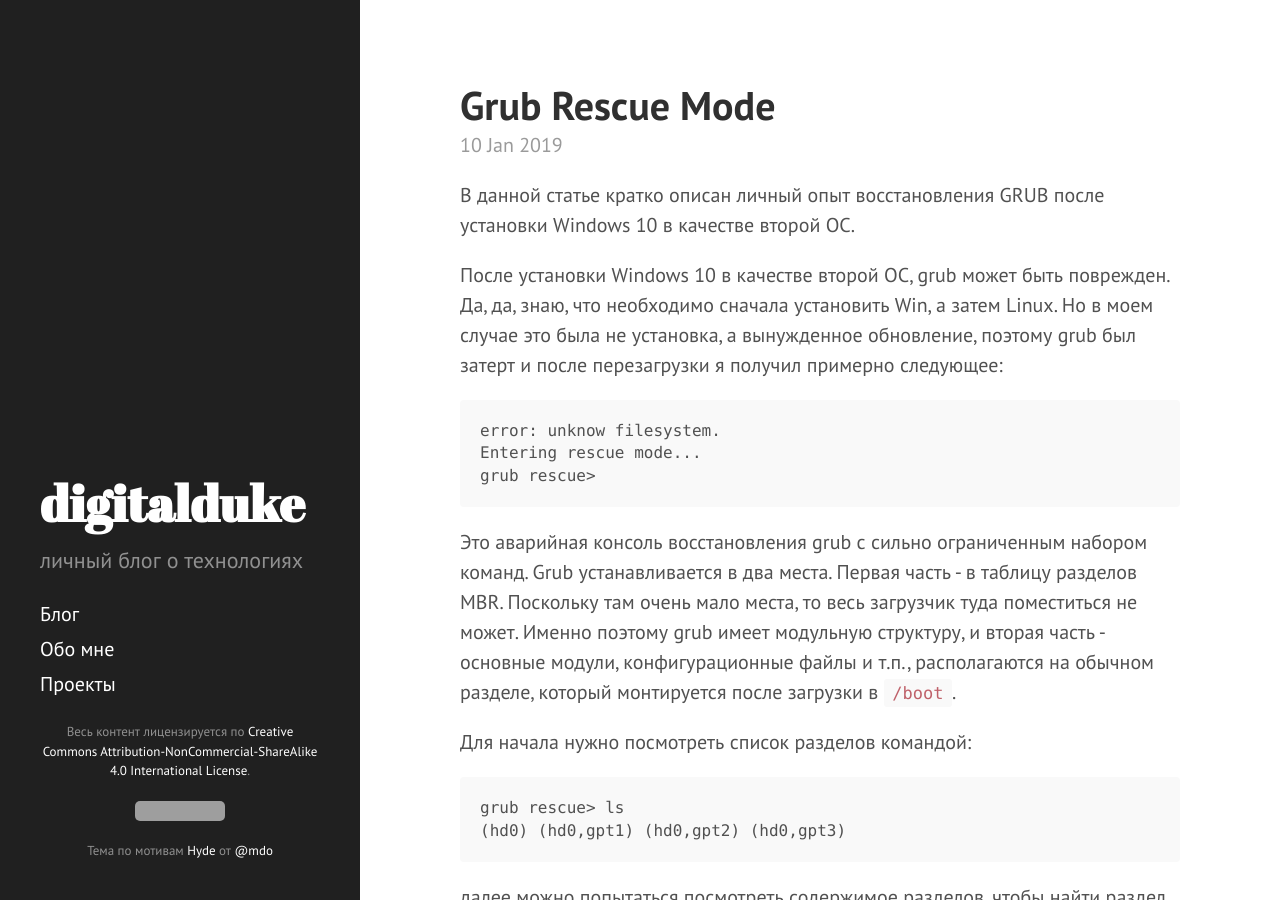
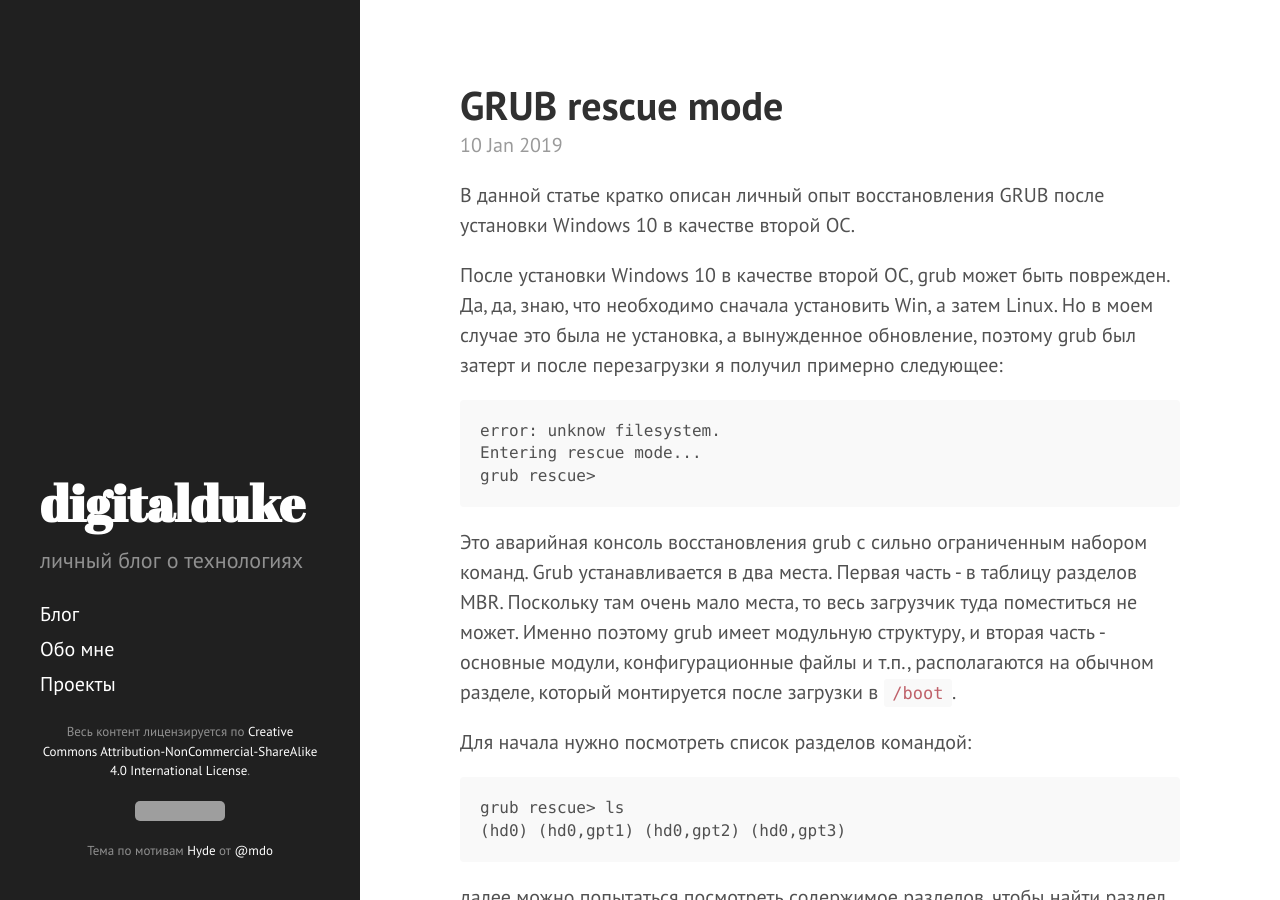
Before and after one commit to digitalduke/digitalduke.github.io, a Jekyll site: the page built from _posts/2019-01-10-GRUB-rescue-mode.md, in a window 1280 px wide and 900 px high. Built offline with Jekyll 4.4.1, drawn with Linux system fonts in a browser that asks for light colours; our own code applies the rules of GitHub Pages for plain Markdown files; part of the change alters nothing that is shown; grey boxes are pictures that could not be loaded.

```diff
--- a/_posts/2019-01-10-GRUB-rescue-mode.md
+++ b/_posts/2019-01-10-GRUB-rescue-mode.md
@@ -1,3 +1,8 @@
+---
+layout: post
+title: GRUB rescue mode
+---
+
 В данной статье кратко описан личный опыт восстановления GRUB после установки Windows 10 в качестве второй ОС.
 
 После установки Windows 10 в качестве второй ОС, grub может быть поврежден. Да, да, знаю, что необходимо сначала установить Win, а затем Linux. Но в моем случае это была не установка, а вынужденное обновление, поэтому grub был затерт и после перезагрузки я получил примерно следующее:
```
